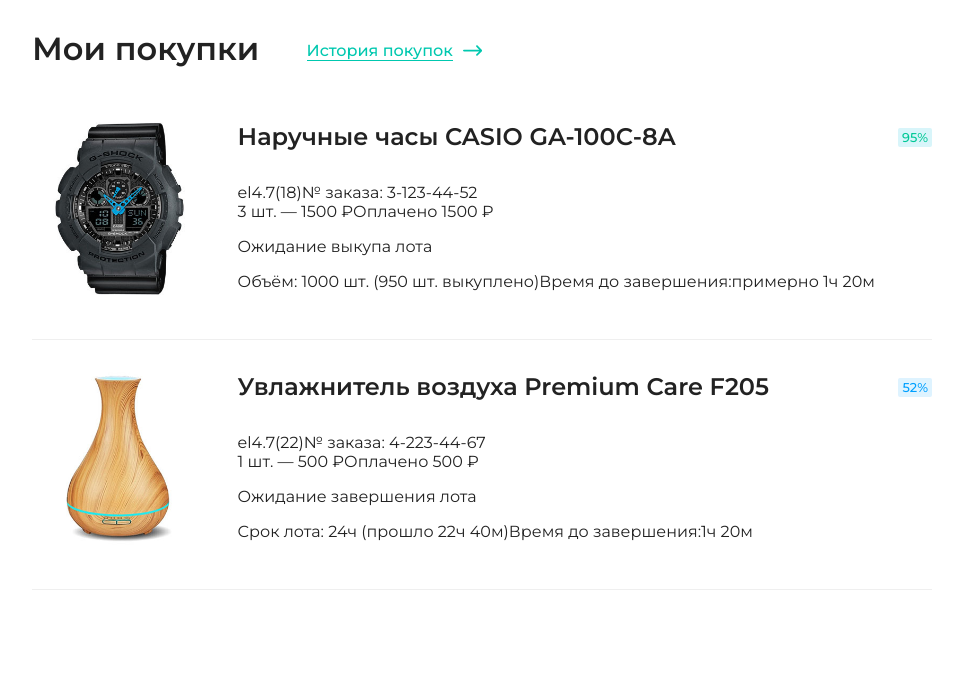
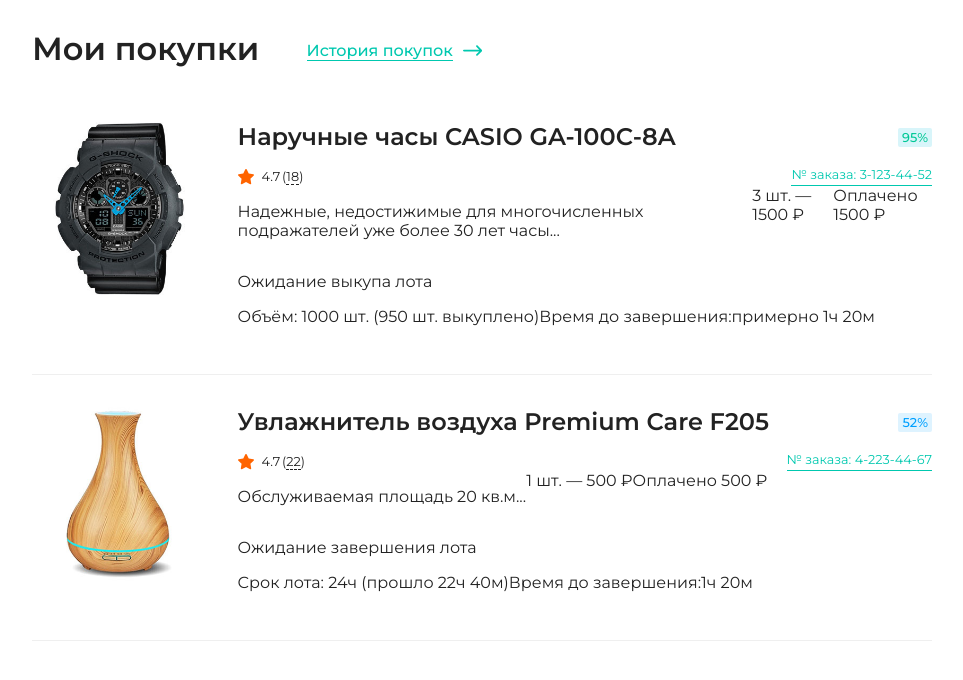
Before and after one commit to grigiriy/cobu_test, a React (Create React App) app: page / in a window 1280 px wide. Shown: the top 680 px of the page, without its empty margins (158-1121 px from the left). Built offline with nearby package versions, Linux system fonts and the light colour scheme.

Commit message:
rating component

```diff
--- a/src/components/card/Card.jsx
+++ b/src/components/card/Card.jsx
@@ -31,6 +31,7 @@
                         <div className="order-id">№ заказа: {props.item.order_id}</div>
                     </div>
                     <div className="card-main">
+                        <p>{props.item.about}</p>
                         <Price count={props.item.count} val={props.item.bet} />
                         <PriceLabel val={props.item.bet} />
                     </div>
--- a/src/components/card/card.scss
+++ b/src/components/card/card.scss
@@ -19,10 +19,17 @@
         display: flex;
         &.card-header {
           justify-content: space-between;
-          margin-bottom: 2rem;
+          margin-bottom: 1rem;
           h2 {
             margin: 0;
           }
+        }
+        .order-id {
+          font-size: 0.8rem;
+          margin-left: auto;
+          color: rgb(0, 200, 175);
+          text-decoration: none;
+          border-bottom: solid 1px;
         }
       }
     }
--- a/src/components/elements/rating/Rating.jsx
+++ b/src/components/elements/rating/Rating.jsx
@@ -1,11 +1,15 @@
 import React from 'react';
+
+import Star from '../../icons/star.jsx';
+
+import './rating.scss';
 
 const Rating = (props) => {
 return (
     <div className="rating">
-        <span>el</span>
-        <span>{props.rating}</span>
-        <span>({props.reviews})</span>
+        <Star color={`rgb(255,100,0)`} />
+        {props.rating}
+        <a href="javascriot:void(0)">(<span>{props.reviews}</span>)</a>
     </div>
 )
 }
--- a/src/components/elements/rating/rating.scss
+++ b/src/components/elements/rating/rating.scss
@@ -0,0 +1,17 @@
+.rating {
+  font-size: 0.8rem;
+  display: flex;
+  line-height: 1.2rem;
+  svg {
+    width: 1rem;
+    margin-right: 0.5rem;
+  }
+  a {
+    color: inherit;
+    text-decoration: none;
+    margin-left: 0.1rem;
+    span {
+      border-bottom: dashed 1px;
+    }
+  }
+}
--- /dev/null
+++ b/src/components/icons/star.jsx
@@ -0,0 +1,19 @@
+import React from "react";
+
+const Star = (props) => {
+  return (
+    <svg
+      xmlns="http://www.w3.org/2000/svg"
+      x="0"
+      y="0"
+      enableBackground="new 0 0 329.942 329.942"
+      version="1.1"
+      viewBox="0 0 329.942 329.942"
+      xmlSpace="preserve"
+    >
+      <path fill={props.color ? props.color : 'currentcolor'} d="M329.208 126.666a14.999 14.999 0 00-12.109-10.209l-95.822-13.922-42.854-86.837a15.001 15.001 0 00-26.902 0l-42.851 86.836-95.825 13.922a15 15 0 00-8.313 25.586l69.339 67.582-16.375 95.446a15 15 0 0021.764 15.813l85.711-45.059 85.71 45.059a15.191 15.191 0 007.021 1.723c8.275-.012 14.979-6.723 14.979-15 0-1.152-.13-2.275-.376-3.352l-16.233-94.629 69.339-67.583a14.997 14.997 0 003.797-15.376z"></path>
+    </svg>
+  );
+}
+
+export default Star;
```
